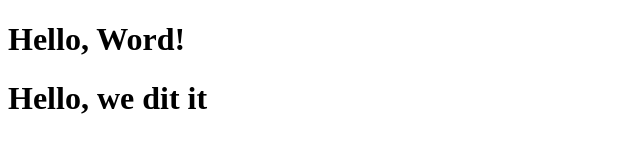
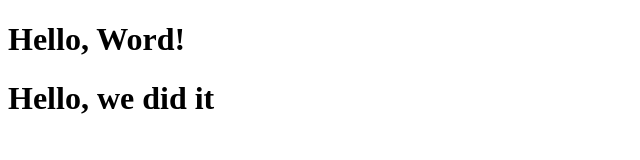
Before and after one commit to Atril33/My_First_Repostiory, a plain HTML site: page Index.html in a window 1280 px wide. Shown: the full height of the page, 0-640 px from the left. Drawn offline with Linux system fonts and the light colour scheme.

Commit message:
Update Index.html

```diff
--- a/Index.html
+++ b/Index.html
@@ -8,6 +8,6 @@
 </head>
 <body>
     <h1>Hello, Word!</h1>
-    <h1>Hello, we dit it</h1>
+    <h1>Hello, we did it</h1>
 </body>
 </html>
```
